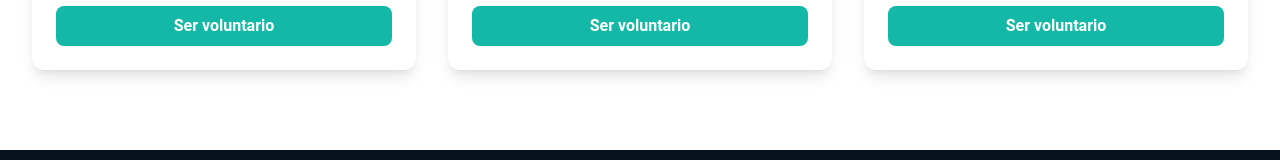
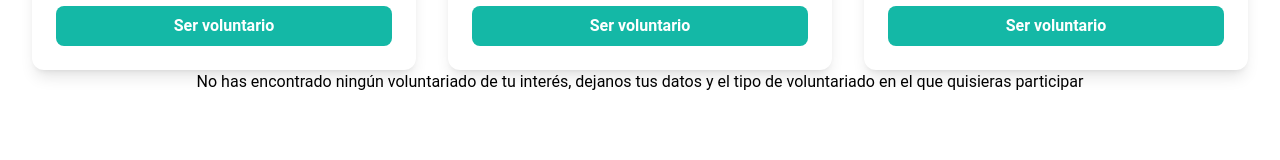
Before and after one commit to igrowker/i004-pawsome-front, a React (Vite) app: page /volunteeringList in a window 1280 px wide. Shown: the part 474-634 px from the top of the page. Built offline with nearby package versions, Linux system fonts and the light colour scheme; no server answers.

Commit message:
volunteering form link

```diff
--- a/src/components/VolunteeringCard.tsx
+++ b/src/components/VolunteeringCard.tsx
@@ -1,19 +1,10 @@
 import {  Key,  useEffect } from "react";
-import {  useNavigate } from "react-router-dom";
+import {   NavLink, useNavigate } from "react-router-dom";
 import { useSelector } from "react-redux";
 import { getVolunteering } from "../redux/actions/volunteeringActions";
 // import { getVolunteeringData } from "../redux/services/volunteeringService";
 import { RootState } from "../redux/rootReducer";
 import { useDispatch } from "react-redux";
-// interface Volunteering {
-//   id: number;
-//   refugee_name: string,
-//   imageUrl: string,
-//   description: string,
-//   requirements: string,
-//   availability: string
-// }
-
 
 const VolunteeringCard: React.FC = () => {
     const dispatch = useDispatch();
@@ -73,14 +64,11 @@ const VolunteeringCard: React.FC = () => {
         key={item.index}
         className="flex flex-col items-center bg-white rounded-xl shadow-lg p-6 hover:shadow-xl transition-shadow space-y-4 max-w-sm"
       >
-        {/* Imagen circular */}
         <img
           className="w-28 h-28 rounded-full object-cover"
           src={item.imageUrl}
           alt={`Imagen de ${item.refugee_name}`}
         />
-
-        {/* Contenido de texto */}
         <div className="text-center space-y-2">
           <h3 className="text-lg font-semibold text-neutral-800">
             {item.refugee_name}
@@ -95,14 +83,15 @@ const VolunteeringCard: React.FC = () => {
             {item.availability}
           </p>
         </div>
-
-        {/* Botón de acción */}
         <button className="w-full bg-teal-500 text-white font-bold py-2 px-4 rounded-lg hover:bg-teal-600 transition-colors" onClick={handleCLick}>
           Ser voluntario
         </button>
       </div>
     ))}
   </div>
+  <div className="volunteeringExtraForm">
+    <NavLink to="/volunteerForm">No has encontrado ningún voluntariado de tu interés, dejanos tus datos y el tipo de voluntariado en el que quisieras participar</NavLink>
+  </div>
 </div>
   );
 };
```
